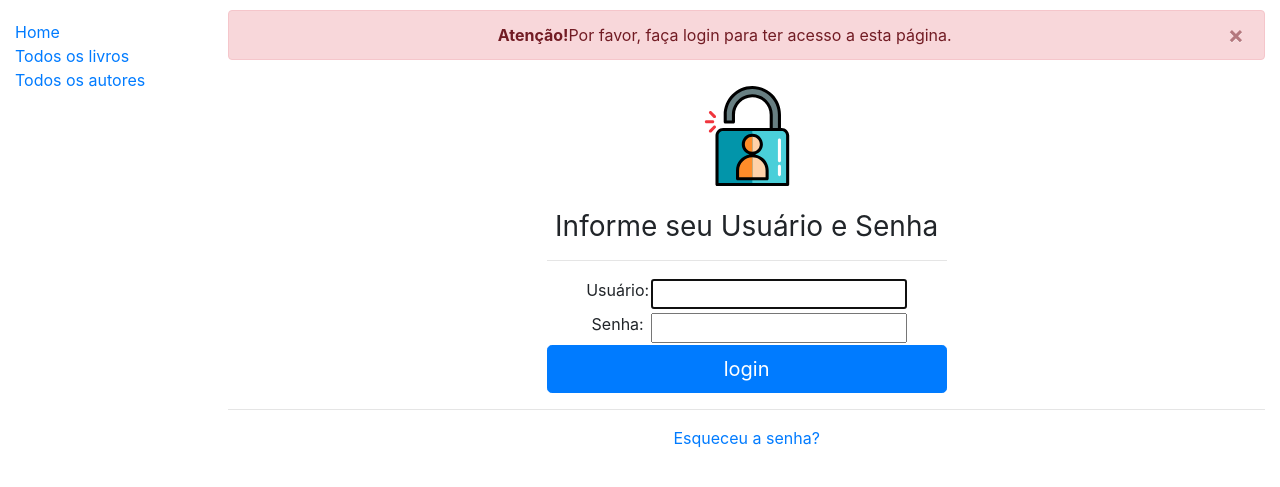
After one commit to emersonccf/projeto_mozilla, a Django app: a page that uses templates/registration/login.html in a window 1280 px wide. The commit adds this page. Shown: the top 487 px of the page. Run offline with Django 3.2, Linux system fonts and the light colour scheme; some libraries are stand-ins or nearby versions.

Commit message:
Implementacao parcial da etapa 08, login de usuer

```diff
--- a/catalog/templates/base_generic.html
+++ b/catalog/templates/base_generic.html
@@ -23,11 +23,11 @@
         {% block content %}{% endblock %}
         {% include "includes/pagination_2.html" %}
         <!-- inclui uma pagina html na pisção especificada -->
-        <div class="col-sm-10 ">
+        {% comment %} <div class="col-sm-10 ">
           <!-- exemplo de como carregar uma imagem -->
           {% load static %}
           <img src="{% static 'img/basic-django.png' %}" alt="MVT Django" style="width:555px;height:540px;">
-        </div>
+        </div> {% endcomment %}
       </div>
     </div>
   </div>
--- /dev/null
+++ b/catalog/templates/includes/alert_f3.html
@@ -0,0 +1,8 @@
+{% block alert_f1 %}
+<div class="alert alert-danger alert-dismissible fade show mx-auto" role="alert" style="margin-top: 10px;">
+  <strong>Atenção!</strong>Por favor, faça login para ter acesso a esta página.
+  <button type="button" class="close" data-dismiss="alert" aria-label="Close">
+    <span aria-hidden="true">&times;</span>
+  </button>
+</div>
+{% endblock alert_f1 %}
--- a/localLibrary/settings/development.py
+++ b/localLibrary/settings/development.py
@@ -6,7 +6,7 @@ SECRET_KEY = 'django-insecure-)#r-sct=a_hi)i)36siwzfni=7wndh*i+xw^&br#^_u3l7u$+&
 # SECURITY WARNING: don't run with debug turned on in production!
 DEBUG = True
 
-ALLOWED_HOSTS = ['localhost', '127.0.0.1', '[::]']
+ALLOWED_HOSTS = ['localhost', '127.0.0.1', '[::]', '10.0.0.103']
 
 # Database
 # https://docs.djangoproject.com/en/3.2/ref/settings/#databases
--- a/localLibrary/urls.py
+++ b/localLibrary/urls.py
@@ -15,14 +15,16 @@ Including another URLconf
 """
 from django.contrib import admin
 from django.urls import path
-from django.urls.conf import include #new1
-from django.views.generic import RedirectView #new2
-from django.conf import settings #new3
-from django.conf.urls.static import static #new3
+from django.urls.conf import include  # new1
+from django.views.generic import RedirectView  # new2
+from django.conf import settings  # new3
+from django.conf.urls.static import static  # new3
 
 
 urlpatterns = [
     path('admin/', admin.site.urls),
-    path('catalog/', include('catalog.urls')), #new1
-    path('', RedirectView.as_view(url='/catalog/')), #new2
-] + static(settings.STATIC_URL, document_root = settings.STATIC_ROOT) #new3
+    path('catalog/', include('catalog.urls')),  # new1
+    path('', RedirectView.as_view(url='/catalog/')),  # new2
+    # utlizando a estrutura do Django para fazer o login
+    path('accounts/', include('django.contrib.auth.urls')),  # tut.p8
+] + static(settings.STATIC_URL, document_root=settings.STATIC_ROOT)  # new3
--- /dev/null
+++ b/templates/registration/login.html
@@ -0,0 +1,42 @@
+{% extends 'base_generic.html' %}
+{% block content %}
+    <div class="text-center">
+        {% if form.errors %}
+            {% include "includes/alert_f1.html" %}
+        {% endif %}
+
+        {% if next %}
+            {% if user.is_authenticated %}
+                {% include "includes/alert_f2.html" %}
+            {% else %}
+                {% include "includes/alert_f3.html" %}
+            {% endif %}
+        {% endif %}
+
+        <form method="post" action='{% url 'login' %}' class="form-signin">
+            {% csrf_token %}
+            <div class="mx-auto" style="width: 400px;">
+            {% load static %}
+            <img class="mb-4" src="{% static 'img/login-svgrepo-com.svg' %}" alt="login" width="100" height="100" style="margin-top: 10px;">
+
+            <h1 class="h3 mb-3 font-weight-normal">Informe seu Usuário e Senha</h1>
+            <hr>
+            <table class="mx-auto" style="width: 200px;">
+                <tr>
+                    <td>{{ form.username.label_tag }}</td>
+                    <td>{{ form.username }}</td>
+                </tr>
+                <tr>
+                    <td>{{ form.password.label_tag }}</td>
+                    <td>{{ form.password }}</td>
+                </tr>
+            </table>
+            <input type="submit" value="login" class="btn btn-lg btn-primary btn-block">
+            <input type="hidden" name="next" value='{{ next }}'>
+            </div>
+        </form>
+        {# Pressupõe-se que para a altenativa a baixo de recuperação de senha tenha sindo implementadas as condições necessárias #}
+        <hr>
+        <p><a href=" {% url 'password_reset' %}">Esqueceu a senha?</a></p>
+    </div>
+{% endblock content %}
```
Also changed, not shown: catalog/source/src/user_create.py (added, +7 -0 lines), catalog/templates/includes/alert_f1.html (added, +8 -0 lines), catalog/templates/includes/alert_f2.html (added, +8 -0 lines), localLibrary/settings/settings.py (+23 -8 lines), catalog/source/src/paginator_teste.py (renamed from catalog/source/paginator_teste.py), catalog/static/img/login-svgrepo-com.svg (added).
